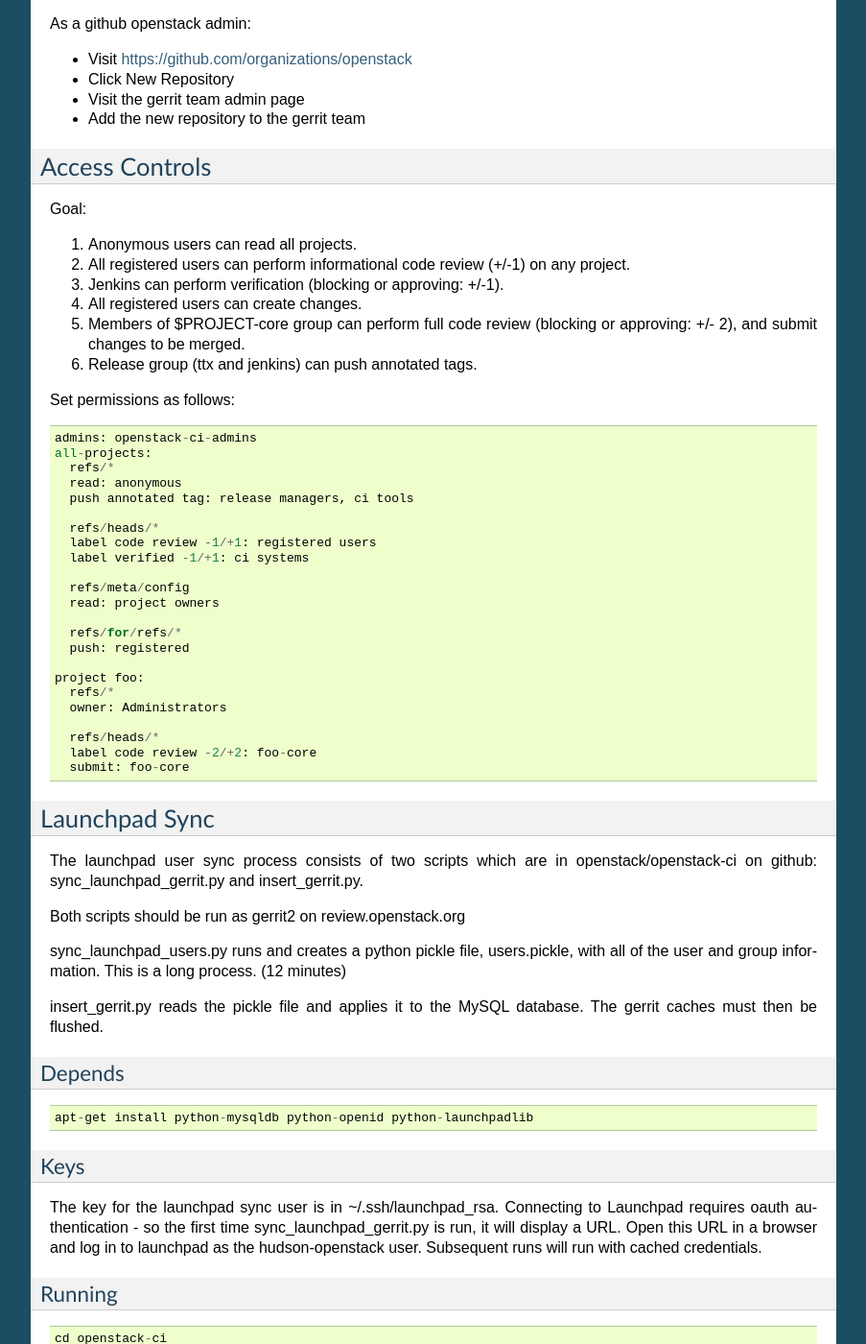
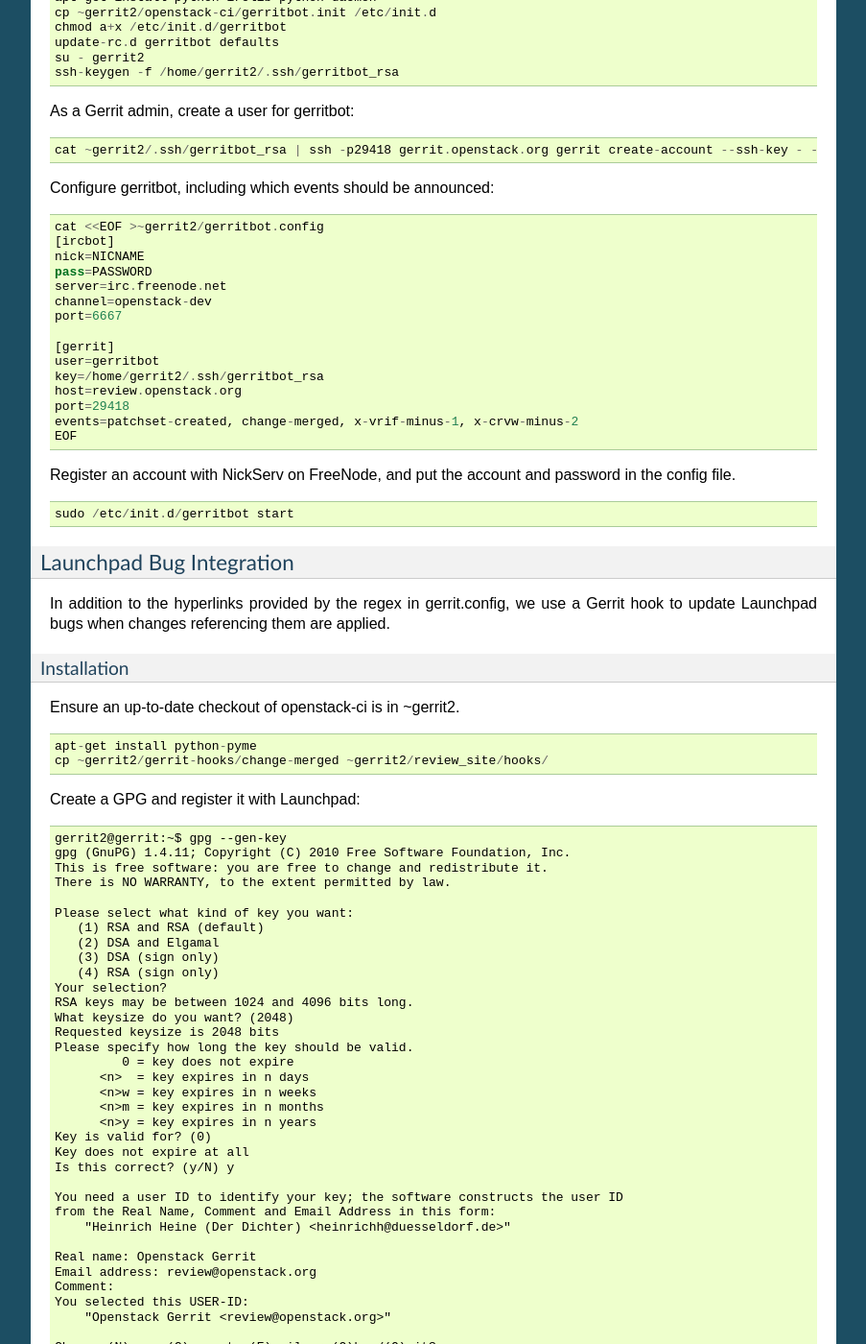
Before and after one commit to openstack-archive/devstack-gate, a Sphinx documentation site: the page built from doc/gerrit.rst, in a window 1280 px wide and 1400 px high, scrolled down 5098 px. Shown: the whole window at 96% size, without its empty margins (198-1101 px from the left). Built offline with Sphinx 7.4.7, drawn with Linux system fonts in a browser that asks for light colours; some of the changed text lies outside the part shown.

Commit message:
Add GPG Launchpad bug integration and IRC bot documentation.
Move Launchpad sync to installation section.

Change-Id: I30aed115894777efe17f7d064c07c68f96214046

```diff
--- a/doc/gerrit.rst
+++ b/doc/gerrit.rst
@@ -173,9 +173,7 @@
     match = "([Bb]ug\\s+#?)(\\d+)"
     link = https://code.launchpad.net/bugs/$2
 
-install /home/gerrit2/review_site/hooks/change-merged
-
-::
+Set Gerrit to start on boot::
 
   ln -snf /home/gerrit2/review_site/bin/gerrit.sh /etc/init.d/gerrit
   update-rc.d gerrit defaults 90 10
@@ -265,6 +263,177 @@
   cat jenkins.pub | ssh -p29418 review.openstack.org gerrit create-account --ssh-key - --full-name Jenkins jenkins
 
 Create "CI Systems" group in gerrit, make jenkins a member
+
+
+Launchpad Sync
+==============
+
+The launchpad user sync process consists of two scripts which are in
+openstack/openstack-ci on github: sync_launchpad_gerrit.py and
+insert_gerrit.py.
+
+Both scripts should be run as gerrit2 on review.openstack.org
+
+sync_launchpad_users.py runs and creates a python pickle file, users.pickle,
+with all of the user and group information. This is a long process. (12
+minutes)
+
+insert_gerrit.py reads the pickle file and applies it to the MySQL database.
+The gerrit caches must then be flushed.
+
+Depends
+-------
+::
+
+  apt-get install python-mysqldb python-openid python-launchpadlib
+
+Keys
+----
+
+The key for the launchpad sync user is in ~/.ssh/launchpad_rsa. Connecting
+to Launchpad requires oauth authentication - so the first time
+sync_launchpad_gerrit.py is run, it will display a URL. Open this URL in a
+browser and log in to launchpad as the hudson-openstack user. Subsequent
+runs will run with cached credentials.
+
+Running
+-------
+::
+
+  cd openstack-ci
+  git pull
+  python sync_launchpad_gerrit.py
+  python insert_gerrit.py
+  ssh -i /home/gerrit2/.ssh/launchpadsync_rsa -p29418 review.openstack.org gerrit flush-caches
+
+Gerrit IRC Bot
+==============
+
+Installation
+------------
+
+Ensure there is an up-to-date checkout of openstack-ci in ~gerrit2.
+
+::
+
+  apt-get install python-irclib python-daemon
+  cp ~gerrit2/openstack-ci/gerritbot.init /etc/init.d
+  chmod a+x /etc/init.d/gerritbot
+  update-rc.d gerritbot defaults
+  su - gerrit2
+  ssh-keygen -f /home/gerrit2/.ssh/gerritbot_rsa
+
+As a Gerrit admin, create a user for gerritbot::
+
+  cat ~gerrit2/.ssh/gerritbot_rsa | ssh -p29418 gerrit.openstack.org gerrit create-account --ssh-key - --full-name GerritBot gerritbot
+
+Configure gerritbot, including which events should be announced::
+
+  cat <<EOF >~gerrit2/gerritbot.config
+  [ircbot]
+  nick=NICNAME
+  pass=PASSWORD
+  server=irc.freenode.net
+  channel=openstack-dev
+  port=6667
+
+  [gerrit]
+  user=gerritbot
+  key=/home/gerrit2/.ssh/gerritbot_rsa
+  host=review.openstack.org
+  port=29418
+  events=patchset-created, change-merged, x-vrif-minus-1, x-crvw-minus-2
+  EOF
+
+Register an account with NickServ on FreeNode, and put the account and
+password in the config file.
+
+::
+
+  sudo /etc/init.d/gerritbot start
+
+Launchpad Bug Integration
+=========================
+
+In addition to the hyperlinks provided by the regex in gerrit.config,
+we use a Gerrit hook to update Launchpad bugs when changes referencing
+them are applied.
+
+Installation
+------------
+
+Ensure an up-to-date checkout of openstack-ci is in ~gerrit2.
+
+::
+
+  apt-get install python-pyme
+  cp ~gerrit2/gerrit-hooks/change-merged ~gerrit2/review_site/hooks/
+
+Create a GPG and register it with Launchpad::
+
+  gerrit2@gerrit:~$ gpg --gen-key
+  gpg (GnuPG) 1.4.11; Copyright (C) 2010 Free Software Foundation, Inc.
+  This is free software: you are free to change and redistribute it.
+  There is NO WARRANTY, to the extent permitted by law.
+
+  Please select what kind of key you want:
+     (1) RSA and RSA (default)
+     (2) DSA and Elgamal
+     (3) DSA (sign only)
+     (4) RSA (sign only)
+  Your selection?
+  RSA keys may be between 1024 and 4096 bits long.
+  What keysize do you want? (2048)
+  Requested keysize is 2048 bits
+  Please specify how long the key should be valid.
+           0 = key does not expire
+        <n>  = key expires in n days
+        <n>w = key expires in n weeks
+        <n>m = key expires in n months
+        <n>y = key expires in n years
+  Key is valid for? (0)
+  Key does not expire at all
+  Is this correct? (y/N) y
+
+  You need a user ID to identify your key; the software constructs the user ID
+  from the Real Name, Comment and Email Address in this form:
+      "Heinrich Heine (Der Dichter) <heinrichh@duesseldorf.de>"
+
+  Real name: Openstack Gerrit
+  Email address: review@openstack.org
+  Comment:
+  You selected this USER-ID:
+      "Openstack Gerrit <review@openstack.org>"
+
+  Change (N)ame, (C)omment, (E)mail or (O)kay/(Q)uit? o
+  You need a Passphrase to protect your secret key.
+
+  gpg: gpg-agent is not available in this session
+  You don't want a passphrase - this is probably a *bad* idea!
+  I will do it anyway.  You can change your passphrase at any time,
+  using this program with the option "--edit-key".
+
+  We need to generate a lot of random bytes. It is a good idea to perform
+  some other action (type on the keyboard, move the mouse, utilize the
+  disks) during the prime generation; this gives the random number
+  generator a better chance to gain enough entropy.
+
+  gpg: /home/gerrit2/.gnupg/trustdb.gpg: trustdb created
+  gpg: key 382ACA7F marked as ultimately trusted
+  public and secret key created and signed.
+
+  gpg: checking the trustdb
+  gpg: 3 marginal(s) needed, 1 complete(s) needed, PGP trust model
+  gpg: depth: 0  valid:   1  signed:   0  trust: 0-, 0q, 0n, 0m, 0f, 1u
+  pub   2048R/382ACA7F 2011-07-26
+          Key fingerprint = 21EF 7F30 C281 F61F 44CD  EC48 7424 9762 382A CA7F
+  uid                  Openstack Gerrit <review@openstack.org>
+  sub   2048R/95F6FA4A 2011-07-26
+
+  gerrit2@gerrit:~$ gpg --send-keys --keyserver keyserver.ubuntu.com 382ACA7F
+  gpg: sending key 382ACA7F to hkp server keyserver.ubuntu.com
+
+Log into the Launchpad account and add the GPG key to the account.
 
 Adding New Projects
 *******************
@@ -363,44 +532,3 @@
     refs/heads/*
     label code review -2/+2: foo-core
     submit: foo-core
-
-Launchpad Sync
-**************
-
-The launchpad user sync process consists of two scripts which are in
-openstack/openstack-ci on github: sync_launchpad_gerrit.py and
-insert_gerrit.py.
-
-Both scripts should be run as gerrit2 on review.openstack.org
-
-sync_launchpad_users.py runs and creates a python pickle file, users.pickle,
-with all of the user and group information. This is a long process. (12
-minutes)
-
-insert_gerrit.py reads the pickle file and applies it to the MySQL database.
-The gerrit caches must then be flushed.
-
-Depends
-=======
-::
-
-  apt-get install python-mysqldb python-openid python-launchpadlib
-
-Keys
-====
-
-The key for the launchpad sync user is in ~/.ssh/launchpad_rsa. Connecting
-to Launchpad requires oauth authentication - so the first time
-sync_launchpad_gerrit.py is run, it will display a URL. Open this URL in a
-browser and log in to launchpad as the hudson-openstack user. Subsequent
-runs will run with cached credentials.
-
-Running
-=======
-::
-
-  cd openstack-ci
-  git pull
-  python sync_launchpad_gerrit.py
-  python insert_gerrit.py
-  ssh -i /home/gerrit2/.ssh/launchpadsync_rsa -p29418 review.openstack.org gerrit flush-caches
```
